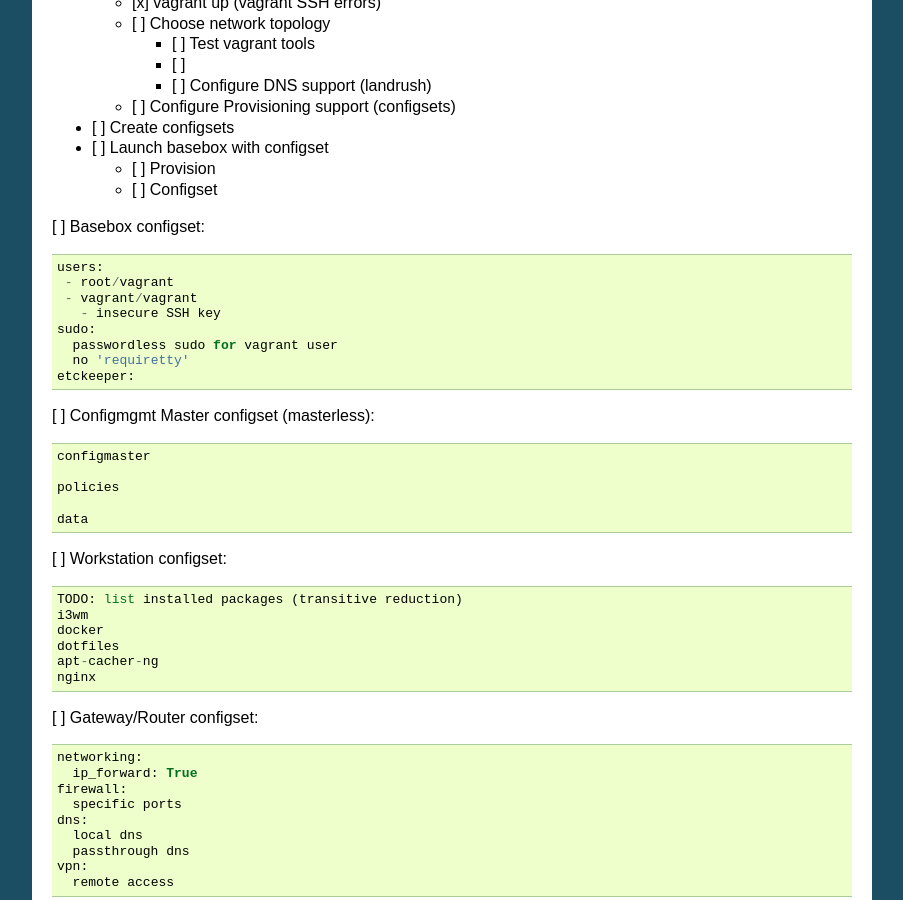
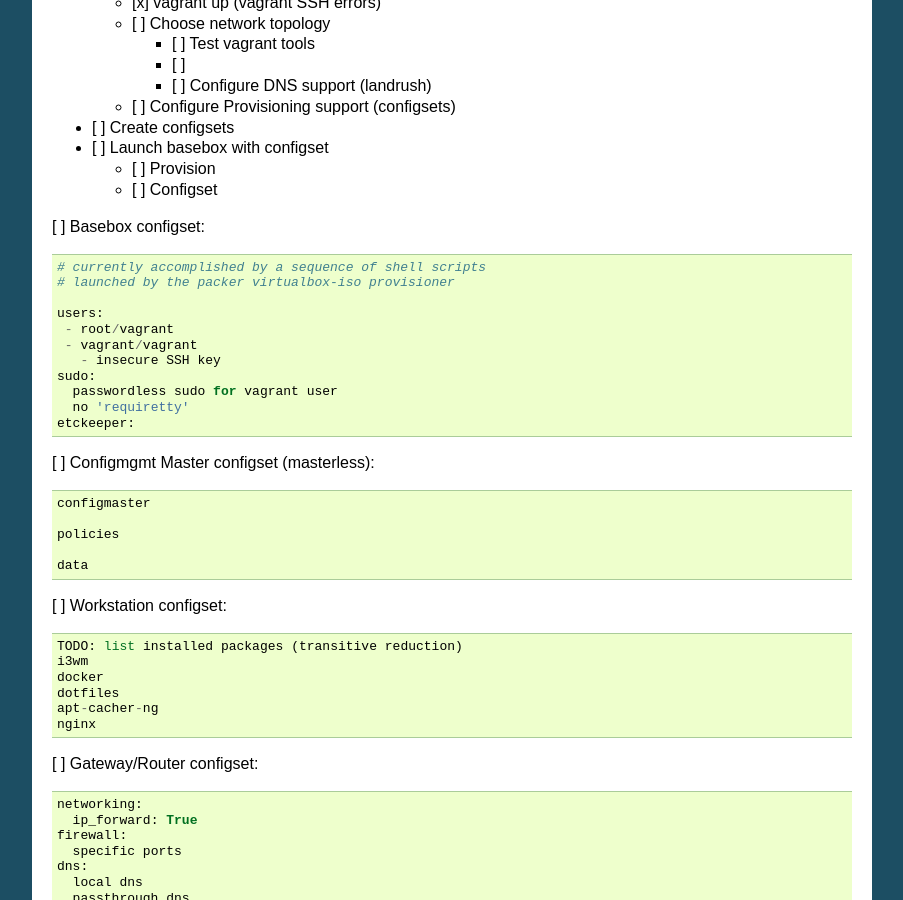
Before and after one commit to westurner/provis, a Sphinx documentation site: the page built from docs/roadmap.rst, in a window 1280 px wide and 900 px high, scrolled down 939 px. Shown: the whole window, without its empty margins (198-1101 px from the left). Built offline with Sphinx 7.4.7, drawn with Linux system fonts in a browser that asks for light colours.

Commit message:
Update roadmap.rst: re: shell-scripted basebox config

```diff
--- a/docs/roadmap.rst
+++ b/docs/roadmap.rst
@@ -82,6 +82,9 @@ Tasks:
 
 [ ] Basebox configset::
 
+  # currently accomplished by a sequence of shell scripts
+  # launched by the packer virtualbox-iso provisioner
+
   users:
    - root/vagrant
    - vagrant/vagrant
```
